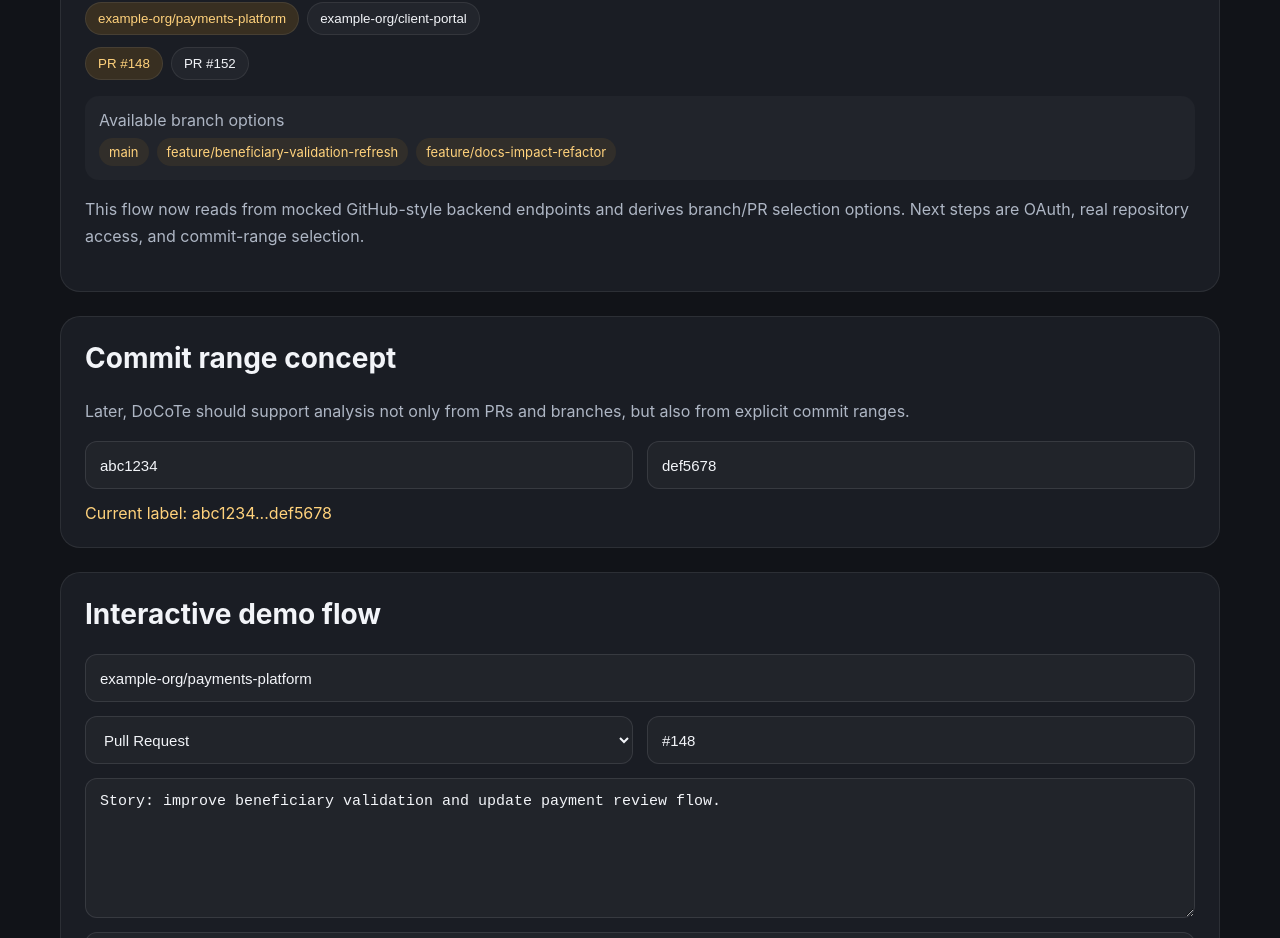
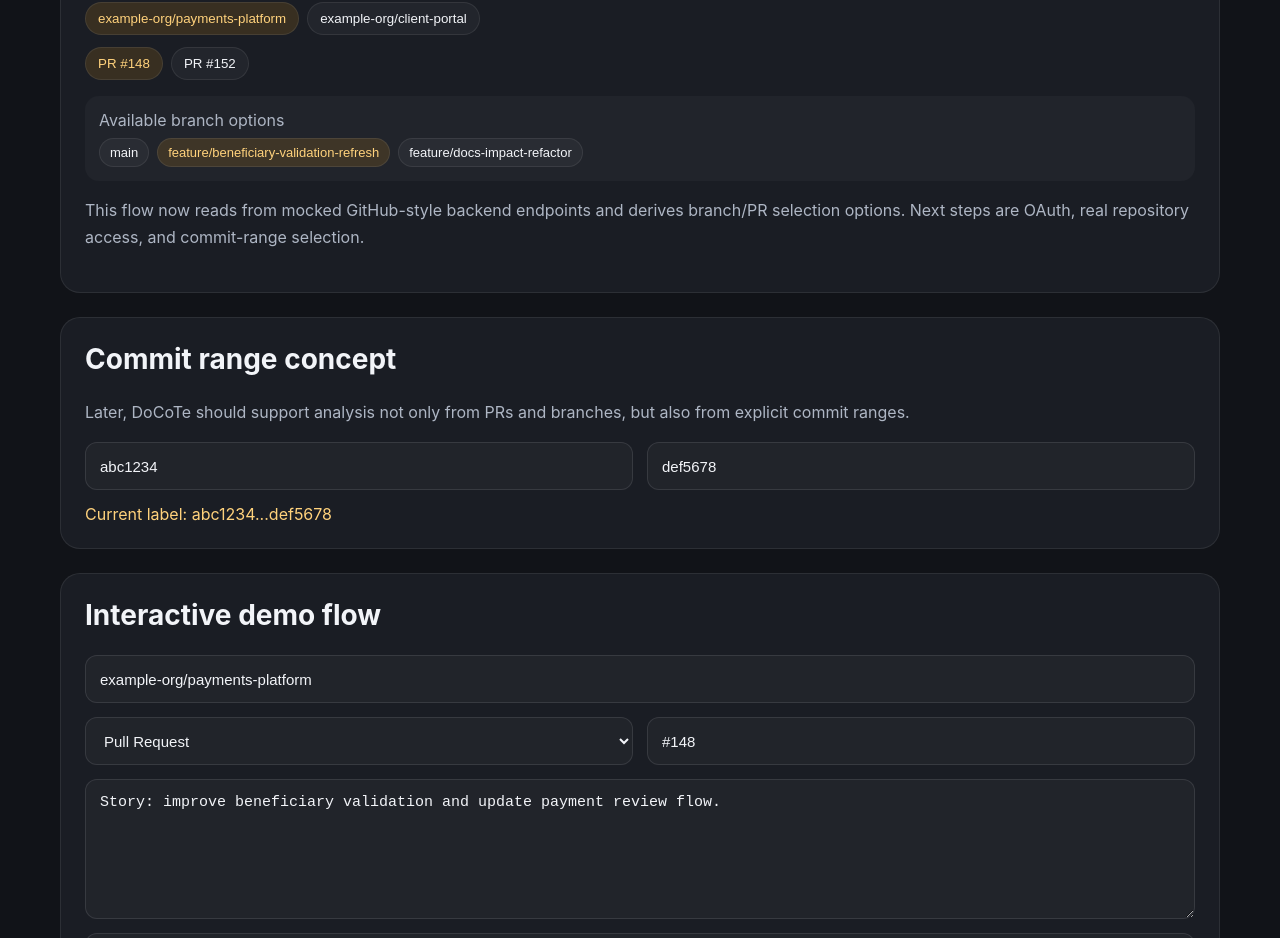
Before and after one commit to denysodyntsov/docote, a Next.js app in the folder docote-web/: page / in a window 1280 px wide. Shown: the part 1340-2278 px from the top of the page. Built offline with nearby package versions, Linux system fonts and the light colour scheme.

Commit message:
Add active branch selection to DoCoTe web

```diff
--- /dev/null
+++ b/docote-web/app/api/github/select-branch/route.ts
@@ -0,0 +1,13 @@
+import { NextResponse } from 'next/server';
+import { setSelectedBranch } from '../../../../lib/branch-session';
+
+export async function POST(req: Request) {
+  const body = await req.json().catch(() => null);
+  const branch = (body?.branch || '').trim() || null;
+  setSelectedBranch(branch);
+
+  return NextResponse.json({
+    ok: true,
+    selectedBranch: branch
+  });
+}
--- a/docote-web/components/repository-selector.tsx
+++ b/docote-web/components/repository-selector.tsx
@@ -17,6 +17,7 @@ export function RepositorySelector() {
       const prs = data.pullRequests || [];
       setPullRequests(prs);
       if (prs[0]?.number) setSelectedPr(prs[0].number);
+      if (prs[0]?.headRefName) setSelectedBranch(prs[0].headRefName);
     });
   }, []);
 
@@ -38,11 +39,21 @@ export function RepositorySelector() {
     });
   }
 
+  async function selectBranch(branch: string) {
+    setSelectedBranch(branch);
+    await fetch('/api/github/select-branch', {
+      method: 'POST',
+      headers: { 'Content-Type': 'application/json' },
+      body: JSON.stringify({ branch })
+    });
+  }
+
   const repo = repositories[0];
   const pr = pullRequests[0];
   const options = buildSelectionOptions({ repositories, pullRequests });
   const [selectedRepo, setSelectedRepo] = useState<string>('');
   const [selectedPr, setSelectedPr] = useState<number | null>(null);
+  const [selectedBranch, setSelectedBranch] = useState<string>('');
 
   return (
     <section style={{ background: '#1a1d24', border: '1px solid rgba(255,255,255,0.08)', borderRadius: 20, padding: 24, marginTop: 24 }}>
@@ -93,9 +104,21 @@ export function RepositorySelector() {
         <div style={{ color: '#aeb6c4', marginBottom: 8 }}>Available branch options</div>
         <div style={{ display: 'flex', flexWrap: 'wrap', gap: 8 }}>
           {options.branchOptions.map((branch) => (
-            <span key={branch} style={{ padding: '6px 10px', borderRadius: 999, background: 'rgba(242,165,26,0.08)', color: '#ffd27c', fontSize: 13 }}>
+            <button
+              key={branch}
+              onClick={() => selectBranch(branch)}
+              style={{
+                padding: '6px 10px',
+                borderRadius: 999,
+                border: '1px solid rgba(255,255,255,0.08)',
+                background: selectedBranch === branch ? 'rgba(242,165,26,0.14)' : 'rgba(255,255,255,0.04)',
+                color: selectedBranch === branch ? '#ffd27c' : '#f2f4f8',
+                fontSize: 13,
+                cursor: 'pointer'
+              }}
+            >
               {branch}
-            </span>
+            </button>
           ))}
         </div>
       </div>
--- /dev/null
+++ b/docote-web/lib/branch-session.ts
@@ -0,0 +1,9 @@
+let selectedBranch: string | null = null;
+
+export function setSelectedBranch(branch: string | null) {
+  selectedBranch = branch;
+}
+
+export function getSelectedBranch() {
+  return selectedBranch;
+}
```
Also changed, not shown: 1 other file (tests, documents, lock files or other folders).
